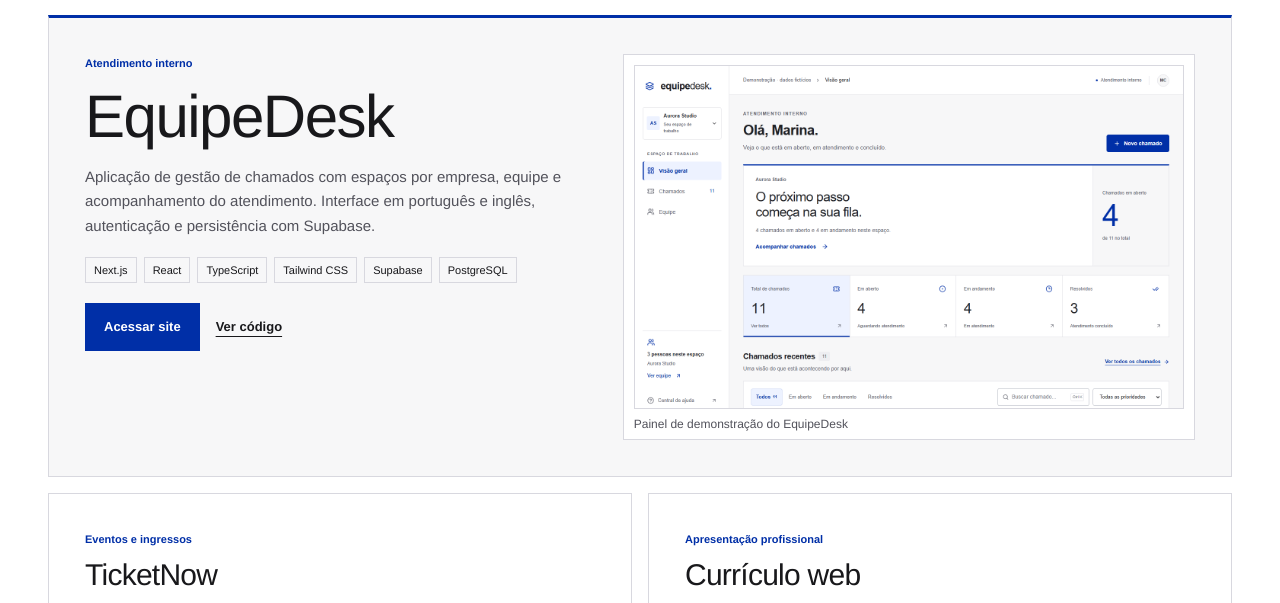
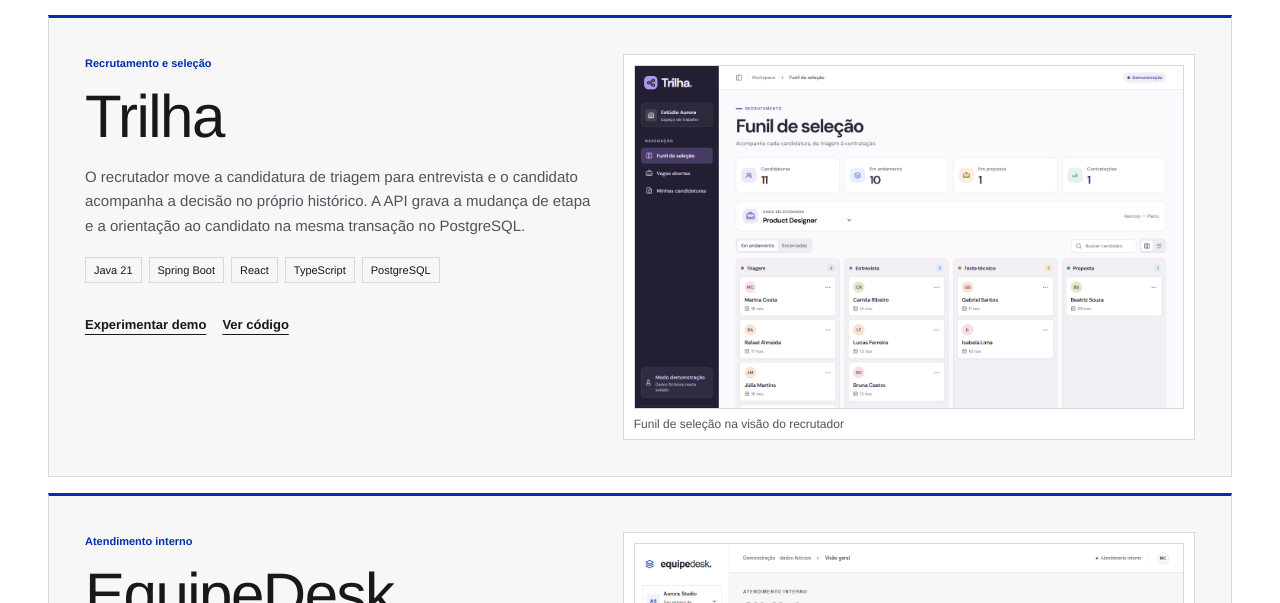
Before and after one commit to kaua-chavesvk/web-curiculo, a plain HTML site: page index.html in a window 1280 px wide. Shown: the part 737-1340 px from the top of the page. Drawn offline with Linux system fonts and the light colour scheme.

Commit message:
Inclui o Trilha entre os projetos do currículo e do PDF

```diff
--- a/index.html
+++ b/index.html
@@ -6,7 +6,7 @@
     <title>Kauã Chaves — Currículo e projetos</title>
     <meta
       name="description"
-      content="Kauã da Silva Aragão Chaves, estudante de ADS na Unifametro, em Fortaleza. Conheça meus projetos EquipeDesk, TicketNow e meu currículo web."
+      content="Kauã da Silva Aragão Chaves, estudante de ADS na Unifametro, em Fortaleza. Conheça meus projetos Trilha, EquipeDesk e TicketNow."
     />
     <meta name="theme-color" content="#002FA7" />
     <meta property="og:title" content="Kauã Chaves — Currículo e projetos" />
@@ -28,7 +28,7 @@
       href="https://kaua-chavesvk.github.io/web-curiculo/"
     />
     <link rel="icon" href="assets/favicon.svg" type="image/svg+xml" />
-    <link rel="stylesheet" href="styles.css?v=layout-chrome-1" />
+    <link rel="stylesheet" href="styles.css?v=projeto-trilha" />
     <script src="script.js" defer></script>
   </head>
   <body>
@@ -94,6 +94,53 @@
               >Ver meu GitHub</a
             >
           </div>
+          <article class="project featured" id="trilha" aria-labelledby="trilha-titulo">
+            <div class="project-body">
+              <p class="project-category">Recrutamento e seleção</p>
+              <h3 id="trilha-titulo">Trilha</h3>
+              <p>
+                O recrutador move a candidatura de triagem para entrevista e o
+                candidato acompanha a decisão no próprio histórico. A API grava
+                a mudança de etapa e a orientação ao candidato na mesma transação
+                no PostgreSQL.
+              </p>
+              <ul class="tags" aria-label="Tecnologias do Trilha">
+                <li>Java 21</li>
+                <li>Spring Boot</li>
+                <li>React</li>
+                <li>TypeScript</li>
+                <li>PostgreSQL</li>
+              </ul>
+            </div>
+            <div class="project-actions">
+              <a
+                class="text-link"
+                href="https://trilha-processo-seletivo.vercel.app/"
+                target="_blank"
+                rel="noopener noreferrer"
+                aria-label="Experimentar a demonstração do Trilha sem cadastro"
+                >Experimentar demo</a
+              >
+              <a
+                class="text-link"
+                href="https://github.com/kaua-chavesvk/processo-seletivo"
+                target="_blank"
+                rel="noopener noreferrer"
+                aria-label="Ver código do Trilha no GitHub"
+                >Ver código</a
+              >
+            </div>
+            <figure class="project-preview">
+              <img
+                src="assets/trilha.png"
+                alt="Quadro do Trilha com candidaturas distribuídas por etapa da seleção"
+                width="1440"
+                height="960"
+                decoding="async"
+              />
+              <figcaption>Funil de seleção na visão do recrutador</figcaption>
+            </figure>
+          </article>
           <article class="project featured">
             <div class="project-body">
               <p class="project-category">Atendimento interno</p>
@@ -218,8 +265,9 @@
             </p>
             <p>
               Meus projetos reúnem interfaces com HTML, CSS e JavaScript e uma
-              aplicação com React, Next.js, TypeScript e Supabase. Também estudo
-              Java e Python.
+              aplicação com React, Next.js, TypeScript e Supabase. No Trilha, uso
+              Java e Spring Boot para integrar a interface ao PostgreSQL. Também
+              estudo Python.
             </p>
             <p>
               Busco meu primeiro estágio em TI para aplicar esses conhecimentos,
--- a/styles.css
+++ b/styles.css
@@ -688,6 +688,14 @@ footer {
     font-size: 8pt;
     overflow-wrap: anywhere;
   }
+  #trilha .project-actions .text-link {
+    display: block;
+    padding: 0;
+    text-align: left;
+  }
+  #trilha .project-actions .text-link + .text-link {
+    margin-top: 6px;
+  }
   .project-actions a:after {
     content: " (" attr(href) ")";
     font-size: 7pt;
```
Also changed, not shown: assets/trilha.png (added), 1 other file.
